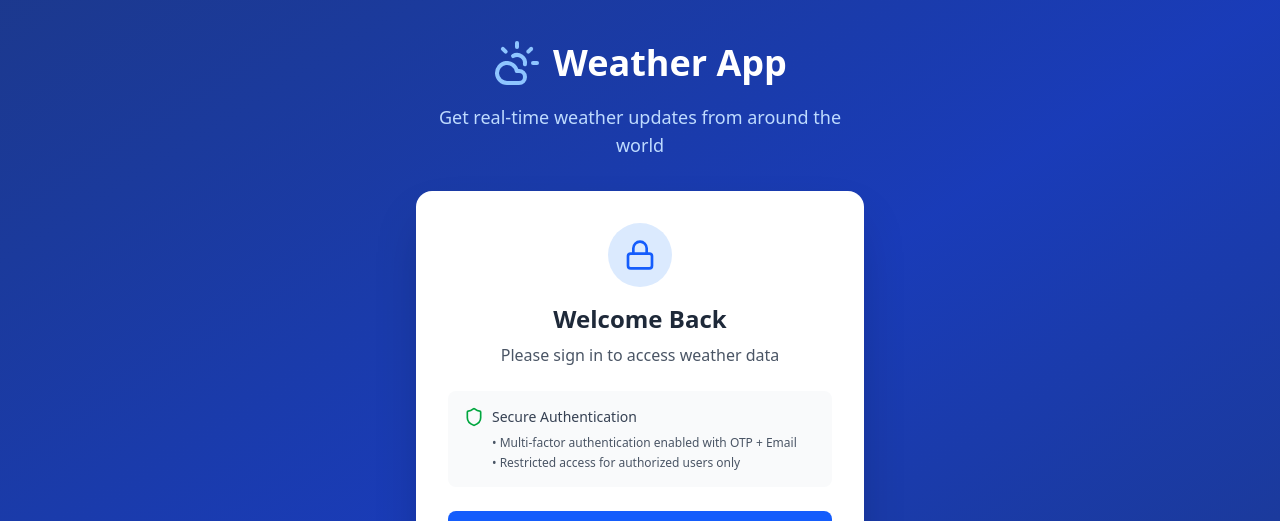
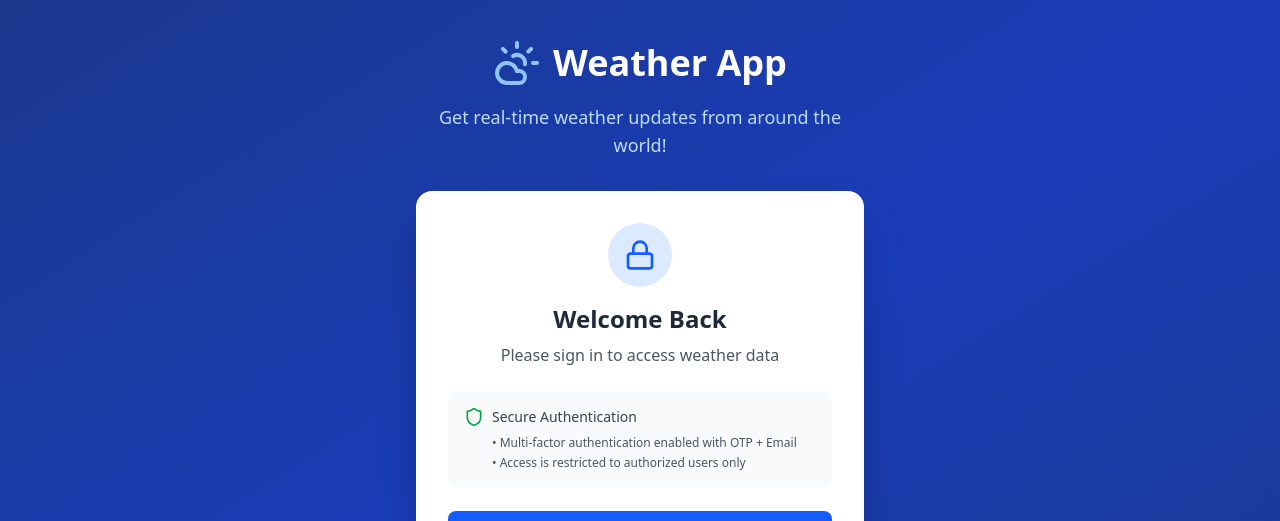
Before and after one commit to NadishiChristina/weather-app, a React (Vite) app: page / in a window 1280 px wide. Shown: the top 521 px of the page. Built offline with nearby package versions, Linux system fonts and the light colour scheme; no server answers.

Commit message:
Modify login screen with MFA details display

```diff
--- a/src/components/Auth/LoginScreen.jsx
+++ b/src/components/Auth/LoginScreen.jsx
@@ -25,7 +25,7 @@ const LoginScreen = () => {
             <h1 className="text-4xl font-bold text-white">Weather App</h1>
           </div>
           <p className="text-blue-200 text-lg">
-            Get real-time weather updates from around the world
+            Get real-time weather updates from around the world!
           </p>
         </div>
 
@@ -39,7 +39,7 @@ const LoginScreen = () => {
             <p className="text-gray-600">Please sign in to access weather data</p>
           </div>
 
-          {/* Security Features */}
+          {/* Security Feature Info */}
           <div className="mb-6 p-4 bg-gray-50 rounded-lg">
             <div className="flex items-center space-x-2 mb-2">
               <Shield className="w-5 h-5 text-green-600" />
@@ -47,7 +47,7 @@ const LoginScreen = () => {
             </div>
             <ul className="text-xs text-gray-600 space-y-1 ml-7">
               <li>• Multi-factor authentication enabled with OTP + Email</li>
-              <li>• Restricted access for authorized users only</li>
+              <li>• Access is restricted to authorized users only</li>
             </ul>
           </div>
 
```
Also changed, not shown: src/App.css (deleted).
